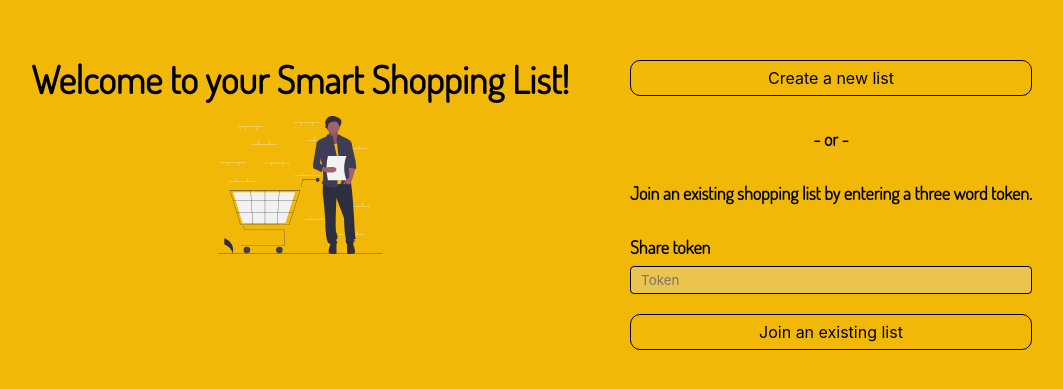
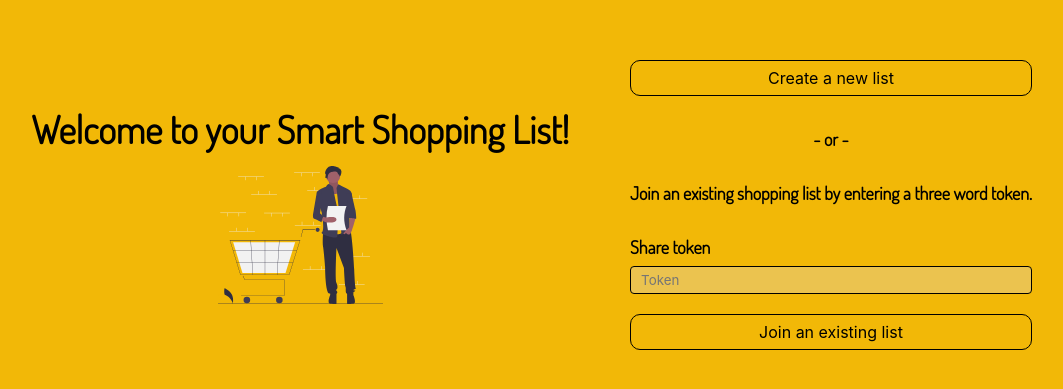
Before and after one commit to the-collab-lab/tcl-34-smart-shopping-list, a React (Create React App) app: page / in a window 1280 px wide. Shown: the part 195-584 px from the top of the page, without its empty margins (109-1172 px from the left). Built offline with nearby package versions, Linux system fonts and the light colour scheme.

Commit message:
fixing alphabetical order in css styles and styles in App.css

```diff
--- a/src/App.css
+++ b/src/App.css
@@ -54,6 +54,7 @@ ul {
   color: black;
   font-size: 16px;
   padding: 7px;
+  text-decoration: none;
 }
 
 .welcome-button {
--- a/src/pages/Welcome/style.css
+++ b/src/pages/Welcome/style.css
@@ -2,23 +2,23 @@
   align-items: center;
   background-color: #f2b807;
   display: flex;
+  flex-direction: column;
   height: 100vh;
-  flex-direction: column;
   padding: 20px;
   width: 100%;
 }
 
 .welcome-form {
+  max-width: 700px;
   padding: 0 30px;
   text-align: left;
-  max-width: 700px;
 }
 
 .welcome-text {
   margin: 32px 0;
+  font-size: 18px;
   font-family: 'Dosis', sans-serif;
   font-weight: 600;
-  font-size: 18px;
   text-align: center;
 }
 
@@ -43,8 +43,8 @@
 /** component join-list **/
 .share-token {
   font-family: 'Dosis', sans-serif;
+  font-size: 18px;
   font-weight: 600;
-  font-size: 18px;
   width: 100%;
 }
 
@@ -59,7 +59,6 @@
     font-size: 38px;
     max-width: 600px;
     padding: 0 24px;
-    bottom: 50px;
   }
 
   .welcome-form {
```
